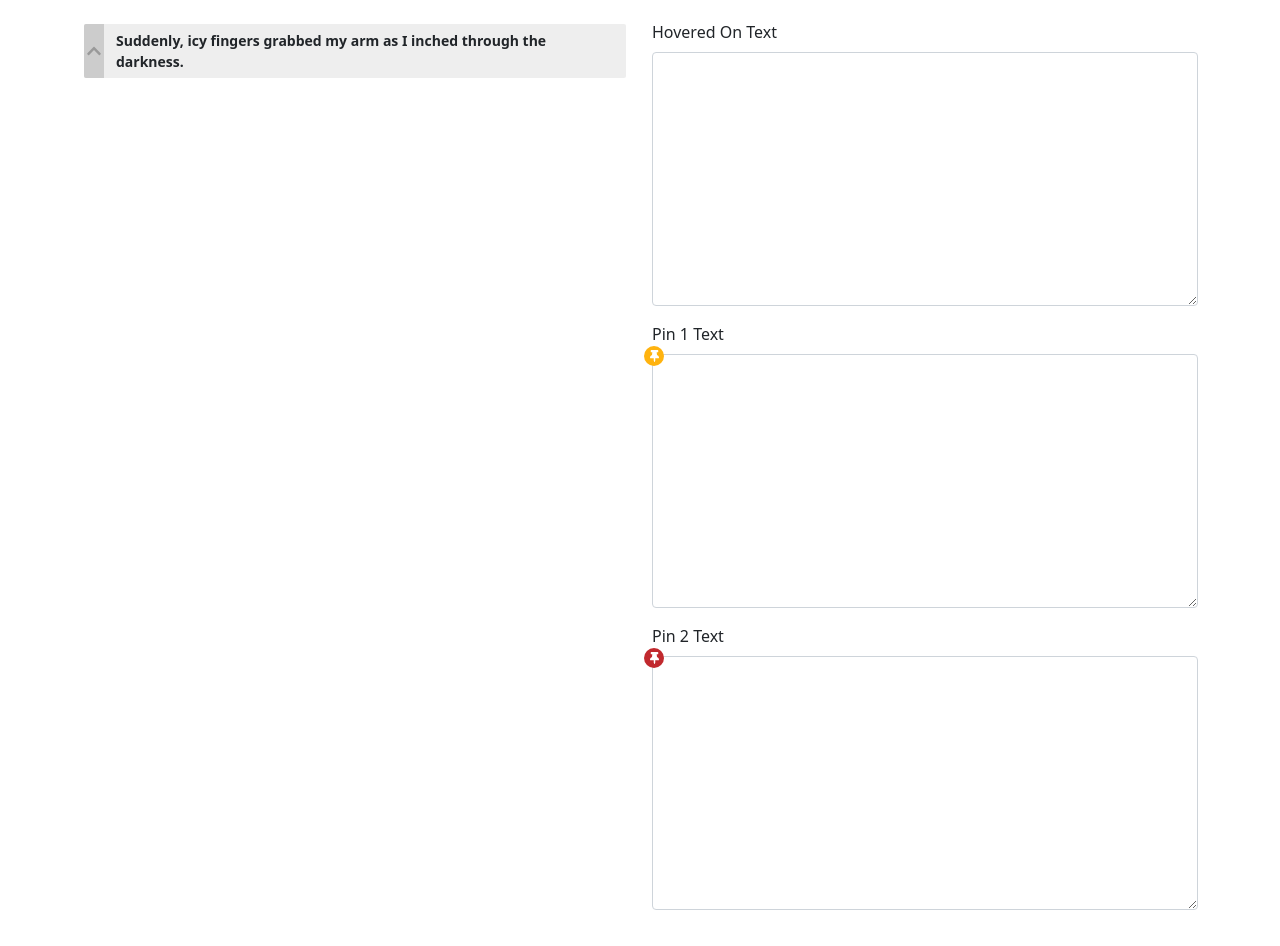
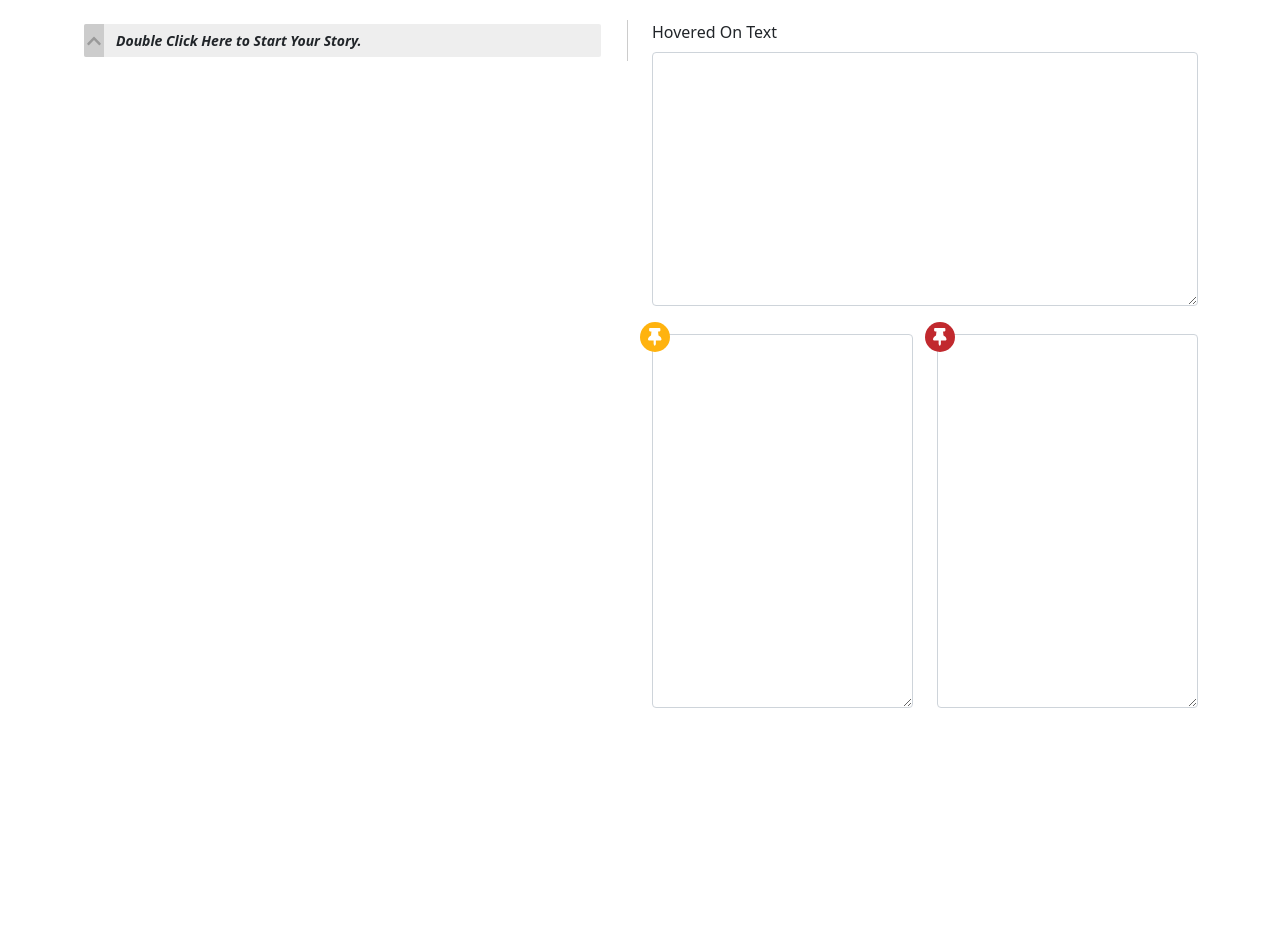
Before and after one commit to kixlab/gpt-editor, a React (Create React App) app: page / in a window 1280 px wide. After the commit the page ends 800 px from the top, so only its background shows below. Built offline with nearby package versions, Linux system fonts and the light colour scheme.

Commit message:
Add ReactFlow package

```diff
--- a/package.json
+++ b/package.json
@@ -7,7 +7,7 @@
     "@fortawesome/free-solid-svg-icons": "^5.15.4",
     "@fortawesome/react-fontawesome": "^0.1.16",
     "@reduxjs/toolkit": "^1.5.1",
-    "@testing-library/jest-dom": "^4.2.4",
+    "@testing-library/jest-dom": "^5.16.1",
     "@testing-library/react": "^9.3.2",
     "@testing-library/user-event": "^7.1.2",
     "axios": "^0.24.0",
@@ -17,8 +17,9 @@
     "react": "^17.0.2",
     "react-bootstrap": "^2.0.3",
     "react-dom": "^17.0.2",
+    "react-flow-renderer": "^9.7.3",
     "react-redux": "^7.2.3",
-    "react-scripts": "4.0.3",
+    "react-scripts": "^5.0.0",
     "styled-components": "^5.3.3"
   },
   "scripts": {
--- a/src/components/EdgeBackground.js
+++ b/src/components/EdgeBackground.js
@@ -34,7 +34,7 @@ function EdgeBackground(props) {
     useEffect(() => {
         setTimeout(() => {
             setEdges(createEdges(props.treeData[0], 0));
-        }, 50);
+        }, 10);
     }, [props.treeData]);
 
     return (
--- a/src/components/Editor.js
+++ b/src/components/Editor.js
@@ -1,6 +1,8 @@
 import React from 'react';
 import styled from "styled-components";
 
+import Row from 'react-bootstrap/Row';
+import Col from 'react-bootstrap/Col';
 import Form from 'react-bootstrap/Form';
 
 import { FontAwesomeIcon } from '@fortawesome/react-fontawesome'
@@ -11,30 +13,36 @@ const pinColors = ["#FFB30F", "#C1292E", "#5F0A87"];
 function Editor(props) {
     return (
         <>
+            <Row>
                 <Form>
                     <Form.Group className="mb-3" controlId="exampleForm.ControlTextarea1">
                         <Form.Label>Hovered On Text</Form.Label>
                         <Form.Control as="textarea" rows={10} value={props.selectedText}/>
                     </Form.Group>
                 </Form>
-            <Form style={{position: "relative"}}>
+            </Row>
+            <Row>
+                <Col>
+                <Form style={{position: "relative", paddingTop: "12px"}}>
                     <PinBtn attr={{pinIdx: 0}}>
                         <FontAwesomeIcon icon={faThumbtack}/>
                     </PinBtn>
                     <Form.Group className="mb-3" controlId="exampleForm.ControlTextarea1">
-                    <Form.Label>Pin 1 Text</Form.Label>
-                    <Form.Control as="textarea" rows={10} value={props.pinnedText[0]}/>
+                        <Form.Control as="textarea" rows={15} value={props.pinnedText[0]}/>
                     </Form.Group>
                 </Form>
-            <Form style={{position: "relative"}}>
+                </Col>
+                <Col>
+                <Form style={{position: "relative", paddingTop: "12px"}}>
                     <PinBtn attr={{pinIdx: 1}}>
                         <FontAwesomeIcon icon={faThumbtack}/>
                     </PinBtn>
                     <Form.Group className="mb-3" controlId="exampleForm.ControlTextarea1">
-                    <Form.Label>Pin 2 Text</Form.Label>
-                    <Form.Control as="textarea" rows={10} value={props.pinnedText[1]}/>
+                        <Form.Control as="textarea" rows={15} value={props.pinnedText[1]}/>
                     </Form.Group>
                 </Form>
+                </Col>
+            </Row>
         </>
     );
 }
@@ -43,12 +51,12 @@ const PinBtn = styled.div`
     position: absolute;
     background-color: ${props => pinColors[props.attr.pinIdx]};
     color: white;
-    width: 20px;
-    height: 20px;
-    font-size: 12px;
-    top: 24px;
+    width: 30px;
+    height: 30px;
+    font-size: 18px;
+    top: 0px;
     border-radius: 50%;
-    left: -8px;
+    left: -12px;
     display: flex;
     justify-content: center;
     align-items: center;
--- a/src/components/Node.js
+++ b/src/components/Node.js
@@ -25,6 +25,9 @@ function Node(props) {
 
     function handleDoubleClick(e) {
         setIsEdit(true);
+        if(props.nodeId === 0 && props.isNew) {
+            setNodeText("");
+        }
     }
 
     function handleHover() {
@@ -70,6 +73,7 @@ function Node(props) {
     }
 
     var nodeAttr = {
+        nodeId: props.nodeId,
         depth: props.depth,
         isBordered: props.isBordered,
         isHovered: isHovered,
@@ -91,13 +95,14 @@ function Node(props) {
                 onMouseUp={preventMouse}>
                 {nodeText}
             </NodeCont>
-            { !isHovered || isEdit ? "" :
+            { (props.nodeId == 0 && props.isNew) || (!isHovered || isEdit) ? "" :
                 <GenerateBtn onClick={handleGenerate}>
                     <FontAwesomeIcon icon={faMagic} color="white"/>
                 </GenerateBtn>
             }
         </div>
     )
+
 }
 
 
@@ -111,11 +116,12 @@ const NodeCont = styled.div`
     padding-left: 32px;
     border-radius: 4px;
     background-color: ${props => props.attr.isEdit ? "#fff" : (props.attr.pinIdx != -1 ? pinColors[props.attr.pinIdx]+"30" : "#eee") };
-    font-weight: ${props => props.attr.isNew ? "bold" : "normal"};
+    font-weight: ${props => props.attr.isNew && !props.attr.isEdit ? "bold" : "normal"};
     margin: 2px 0px;
     margin-left: ${props => props.attr.depth*40 + "px"};
     border: solid 2px ${props => props.attr.isBordered ? "#0179be" : "#fff"};
     user-select: none;
+    font-style: ${props => !props.attr.isEdit && (props.attr.nodeId == 0 && props.attr.isNew) ? "italic" : "normal"};
 `;
 
 // border: solid 2px ${props => props.attr.pinIdx != -1 ? pinColors[props.attr.pinIdx] : (props.attr.isBordered ? "#0179be" : "#fff")};
--- a/src/components/Tree.js
+++ b/src/components/Tree.js
@@ -10,7 +10,7 @@ import { loremipsum } from './LoremIpsum';
 import { propTypes } from 'react-bootstrap/esm/Image';
 
 function Tree(props) {
-    const storyStarter = "Suddenly, icy fingers grabbed my arm as I inched through the darkness."
+    const storyStarter = "Double Click Here to Start Your Story."
     const [treeData, setTreeData] = useState(
         {0: { id: 0, text: storyStarter, parent: -1, children: [], isNew: true, isMaximized: true }}
     );
@@ -77,7 +77,7 @@ function Tree(props) {
 
     function handleGenerate(nodeId) {
         getGenerations(textify(nodeId), nodeId);
-        //getTestGenerations(textify(nodeId), nodeId);
+        // getTestGenerations(textify(nodeId), nodeId);
     }
 
     function textify (nodeId) {
@@ -108,6 +108,7 @@ function Tree(props) {
     function handleNodeEdit(nodeId, text) {
         var treeDataCopy = {...treeData};
         treeDataCopy[nodeId].text = text;
+        treeDataCopy[nodeId].isNew = false;
         setTreeData(treeDataCopy);
     }
 
@@ -218,7 +219,8 @@ function Tree(props) {
     }
 
     return (
-        <div onMouseDown={handleMouseDown} onMouseUp={handleMouseUp} onMouseMove={handleMouseMove}>
+        <div onMouseDown={handleMouseDown} onMouseUp={handleMouseUp} onMouseMove={handleMouseMove}
+            style={{borderRight: "solid 1px #ccc", paddingRight: "24px" }}>
             {renderTree(treeData[0], 0)}
             {dragPoints ? <Elastic startPoint={dragPoints[0]} endPoint={dragPoints[1]}/> : ""}
             <EdgeBackground treeData={treeData}/>
--- a/src/routes/index.js
+++ b/src/routes/index.js
@@ -16,7 +16,7 @@ router.post("/generate", (req, res) => {
     var data = {
         prompt: req.body.text,
         max_tokens: 64,
-        temperature: 0.7,
+        temperature: 0.70,
         n: 3,
         stop: ['.', '!', '?']
     };
```
Also changed, not shown: src/App.js (+9 -0 lines), 2 other files (tests, documents, lock files or other folders). Lines whose indentation alone changed are shown as unchanged.
